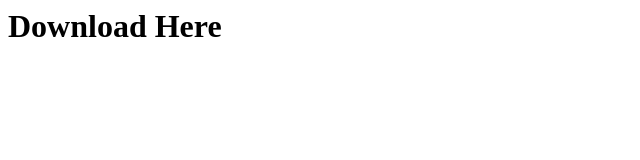
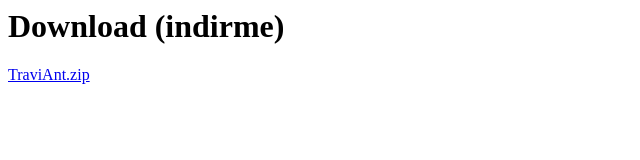
Before and after one commit to karaok1/TraviAnt-website, a website: page dist/index.html in a window 1280 px wide. Shown: the whole page, without its empty margins (0-640 px from the left). Drawn offline with Linux system fonts and the light colour scheme.

Commit message:
add file

```diff
--- a/dist/index.html
+++ b/dist/index.html
@@ -3,6 +3,7 @@
     <title>TraviAnt</title>
 </head>
 <body>
-    <h1>Download Here</h1>
+    <h1>Download (indirme)</h1>
+    <a href="/dist/TraviAnt.zip" download>TraviAnt.zip</a>
 </body>
 </html>
```
Also changed, not shown: 1 other file.
